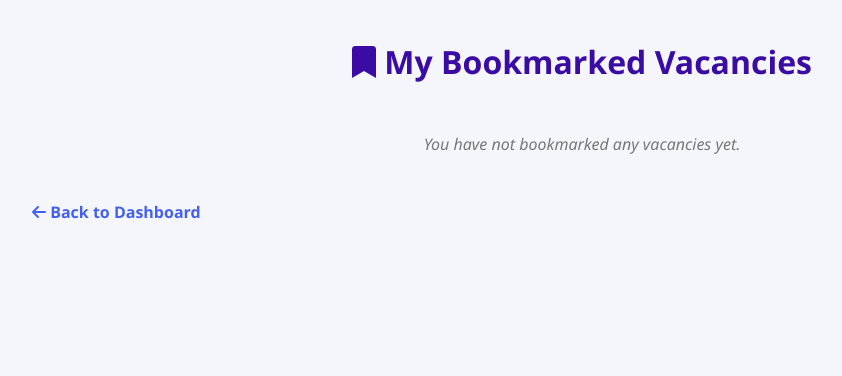
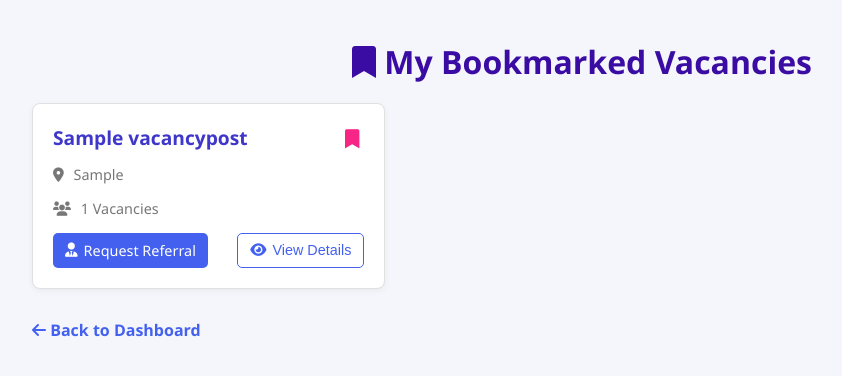
Before and after one commit to devikasaji211/placement-cell, a Django app: page /student/bookmarks/ in a window 1280 px wide. Shown: the top 376 px of the page, without its empty margins (58-900 px from the left). Run offline with Django 5.2, Linux system fonts and the light colour scheme; a user stored in the database is signed in; tables that the repository leaves empty hold one stand-in row (values such as "Sample post").

Commit message:
Bookmark

```diff
--- a/templates/bookmarked_vacancies.html
+++ b/templates/bookmarked_vacancies.html
@@ -141,9 +141,9 @@
     <div class="container">
         <h1><i class="fas fa-bookmark"></i> My Bookmarked Vacancies</h1>
 
-        {% if bookmarked_vacancies %}
+        {% if vacancies %}
         <div class="vacancy-grid">
-            {% for vacancy in bookmarked_vacancies %}
+            {% for vacancy in vacancies %}
             <div class="vacancy-card">
                 <div class="vacancy-title">{{ vacancy.firm_name }}</div>
                 <div class="vacancy-meta">
--- a/templates/student_page.html
+++ b/templates/student_page.html
@@ -205,6 +205,7 @@
         }
 
         .vacancy-card {
+    position: relative; /* <-- add this line */
     background: var(--white);
     border: 1px solid var(--border-color);
     border-radius: 8px;
@@ -212,6 +213,7 @@
     box-shadow: var(--card-shadow);
     transition: all 0.3s ease;
 }
+
 
         .vacancy-card:hover {
             transform: translateY(-5px);
```
Lines whose indentation alone changed are shown as unchanged.
